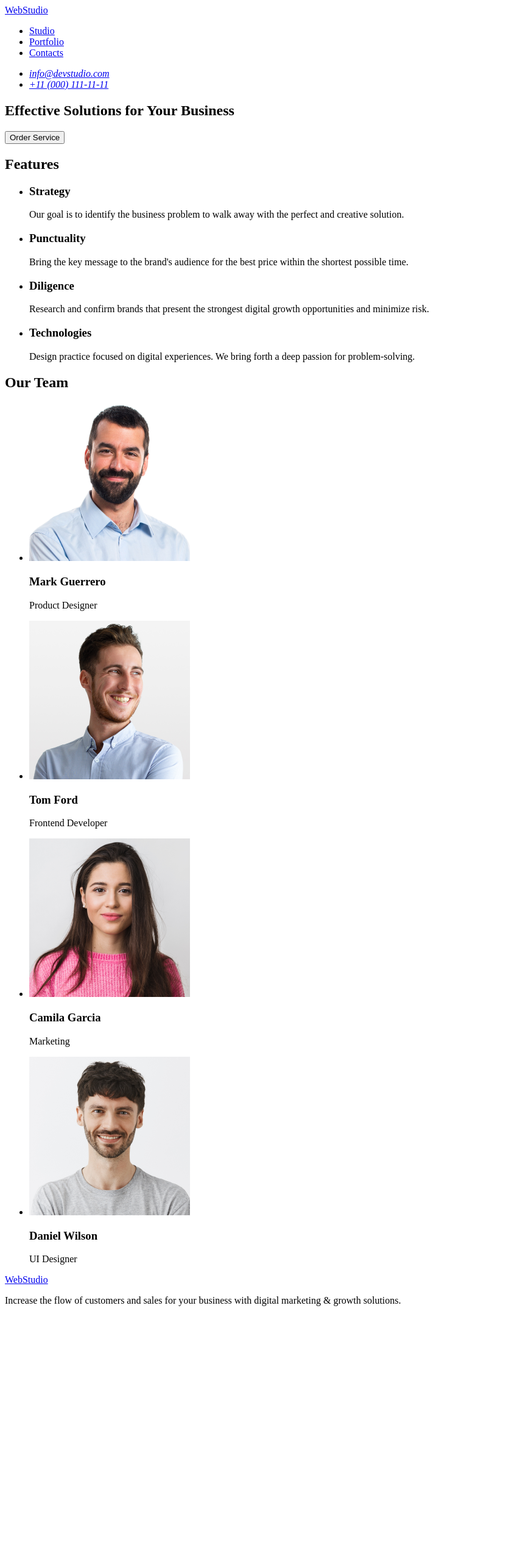
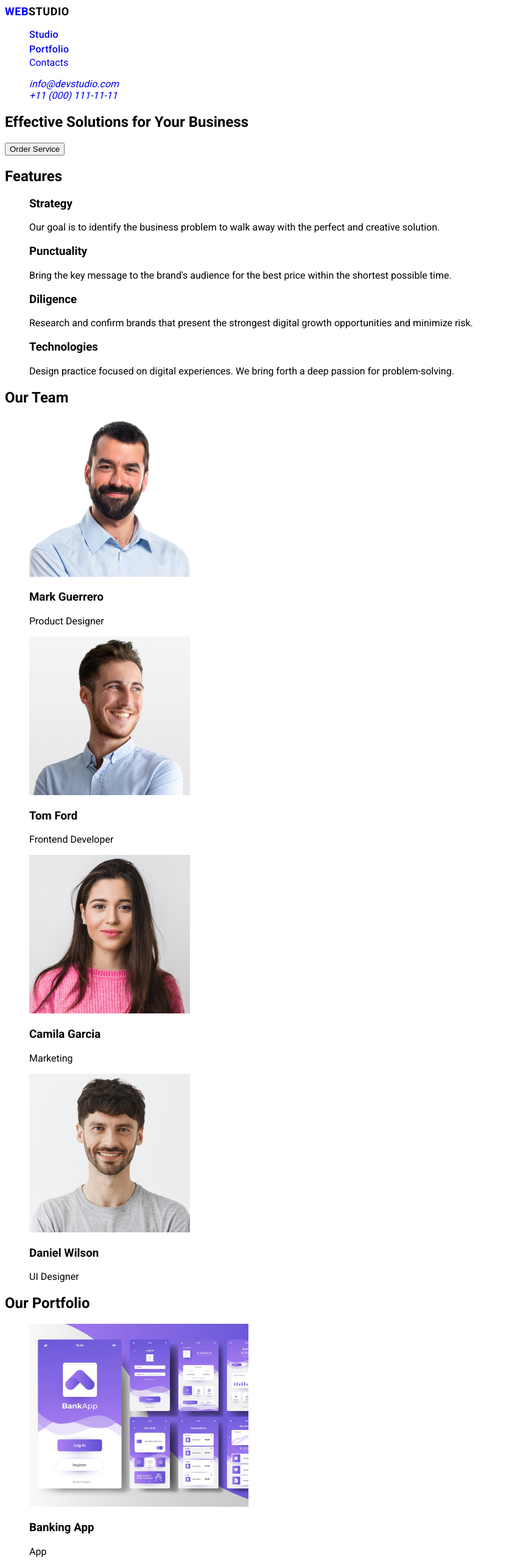
Before and after one commit to KlimchukDmytro/goit-markup-hw-02, a plain HTML site: page index.html in a window 1280 px wide. Shown: the top 2560 px of the page at 61% size, without its empty margins (0-831 px from the left). Before the commit the page ends 2158 px from the top, so only its background shows below. Drawn offline with Linux system fonts and the light colour scheme.

Commit message:
start CSS

```diff
--- a/css/stylel.css
+++ b/css/stylel.css
@@ -0,0 +1,30 @@
+body{
+    font-family: "Roboto", sans-serif;
+}
+ul{
+    list-style-type: none;
+}
+
+a{
+    text-decoration: none;
+}
+
+.header-logo{
+    font-weight: 700;
+    font-size: 18px;
+    line-height: 117%;
+    letter-spacing: 0.03em;
+    text-transform: uppercase;
+    color: var(--iris);
+}
+.header-logo-blue{
+    color: blue;
+}
+
+.header-menu-item{
+font-weight: 500;
+font-size: 16px;
+line-height: 150%;
+letter-spacing: 0.02em;
+color: var(--navy-blue);
+}
--- a/index.html
+++ b/index.html
@@ -4,18 +4,22 @@
     <meta charset="UTF-8">
     <meta name="viewport" content="width=device-width, initial-scale=1.0">
     <title>Document</title>
+    <link rel="stylesheet" href="./css/stylel.css">
+    <link rel="preconnect" href="https://fonts.googleapis.com">
+    <link rel="preconnect" href="https://fonts.gstatic.com" crossorigin>
+    <link href="https://fonts.googleapis.com/css2?family=Raleway:ital@0;1&family=Roboto:wght@400;500;700&display=swap" rel="stylesheet">
 </head>
 <body>
-    <header>
-        <nav>
-            <a href="/">WebStudio</a>
-            <ul>
-                <li>
+    <header class="header">
+        <nav class="header-navigation">
+            <a href="/" class="header-logo"><span class="header-logo-blue">Web</span>Studio</a>
+            <ul class="header-menu-list">
+                <li class="header-menu-item">
                     <a href="/">Studio</a>
                 </li>
-                <li>
+                <li class="header-menu-item">
                     <a href="/">Portfolio</a>
-                </li>
+                </li class="header-menu-item">
                 <li>
                     <a href="/">Contacts</a>
                 </li>
@@ -84,6 +88,41 @@
                 </li>
             </ul>
         </section>
+        <section>
+            <h2>Our Portfolio</h2>
+            <ul>
+                <li>
+                    <img src="./images/Our Portfolio0.jpg" alt="Banking App" width="360" height="300"/>
+                    <h3>Banking App</h3>
+                    <p>App</p>
+                </li>
+                <li>
+                    <img src="./images/Our Portfolio1.jpg" alt="Cashless Payment" width="360" height="300"/>
+                    <h3>Cashless Payment</h3>
+                    <p>Marketing</p>
+                </li>
+                <li>
+                    <img src="./images/Our Portfolio2.jpg" alt="Meditation App" width="360" height="300"/>
+                    <h3>Meditation App</h3>
+                    <p>App</p>
+                </li>
+                <li>
+                    <img src="./images/Our Portfolio3.jpg" alt="Taxi Service" width="360" height="300"/>
+                    <h3>Taxi Service</h3>
+                    <p>Marketing</p>
+                </li>
+                <li>
+                    <img src="./images/Our Portfolio4.jpg" alt="Screen Illustrations" width="360" height="300"/>
+                    <h3>Screen Illustrations</h3>
+                    <p>Design</p>
+                </li>
+                <li>
+                    <img src="./images/Our Portfolio5.jpg" alt="Online Courses" width="360" height="300"/>
+                    <h3>Online Courses</h3>
+                    <p>Marketing</p>
+                </li>
+            </ul>
+        </section>
     </main>
     <footer>
         <a href="/">WebStudio</a>
```
